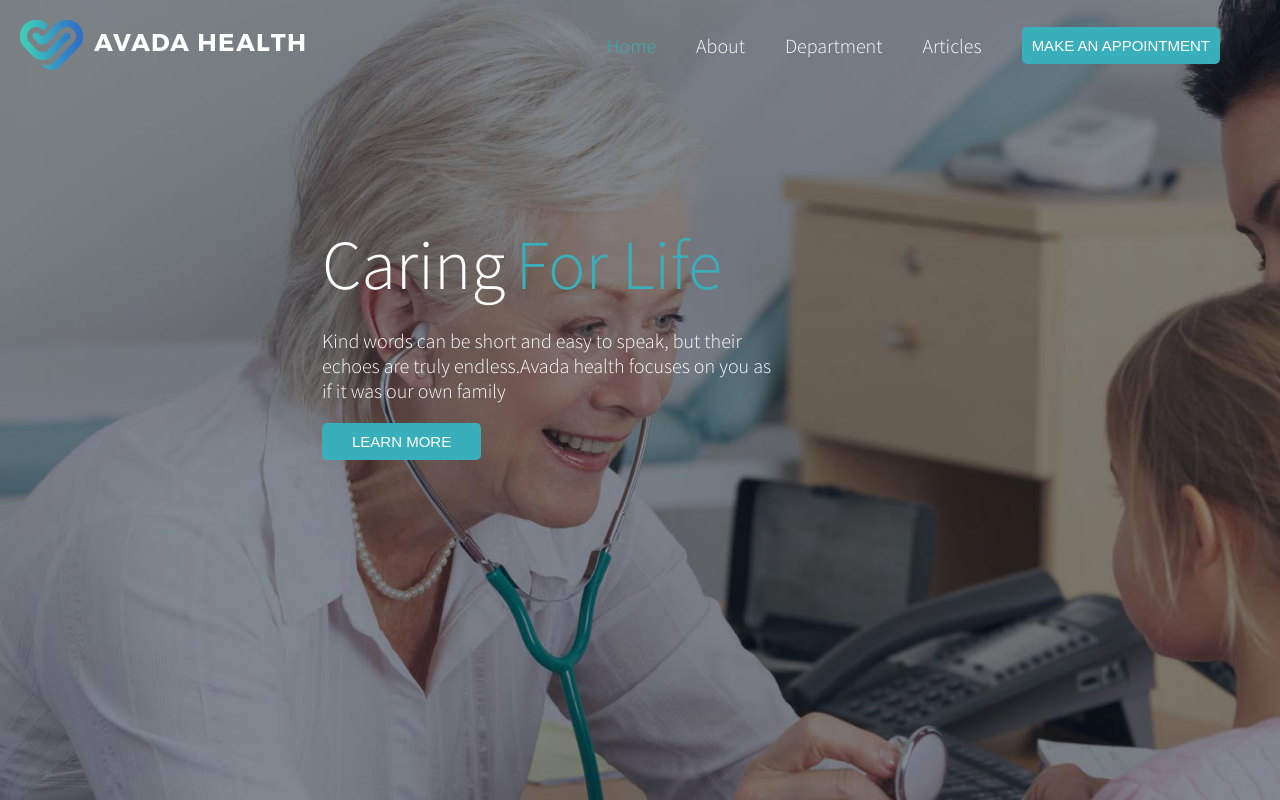
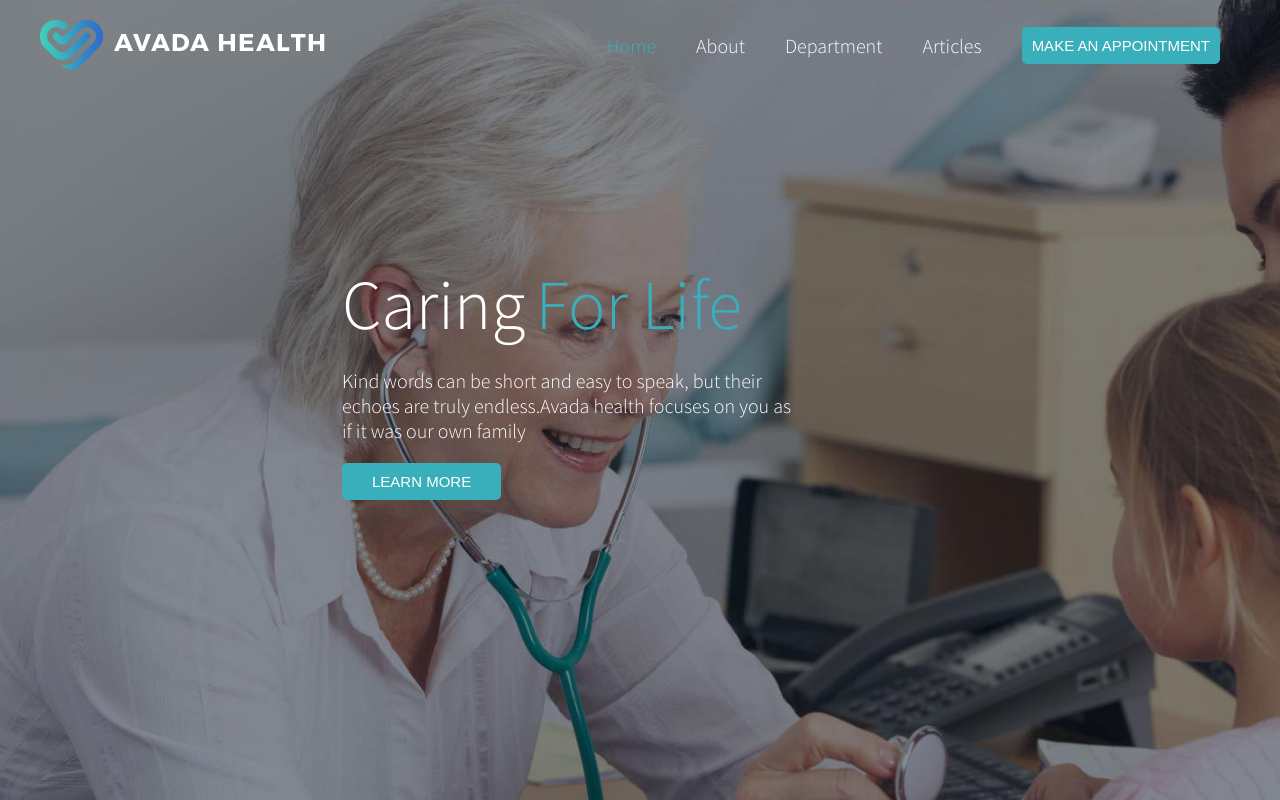
Before and after one commit to LucaHLR91/proj-html-vuejs, a Vue app: page / in a window 1280 px wide. Shown: the top 800 px of the page. Built offline with nearby package versions, Linux system fonts and the light colour scheme.

Commit message:
Header refined

```diff
--- a/src/components/Header.vue
+++ b/src/components/Header.vue
@@ -70,6 +70,7 @@ export default {
                 display: flex;
                 justify-content: center;
                 align-items: center;
+                margin-left: 20px;
             }
 
             .primary_nav {
@@ -118,7 +119,7 @@ export default {
                 flex-direction: column;
                 justify-content: center;
                 align-items: flex-start;
-                padding: 130px;
+                padding: 170px 150px;
 
                 h1 {
                     color: $primary_text_color;
```
